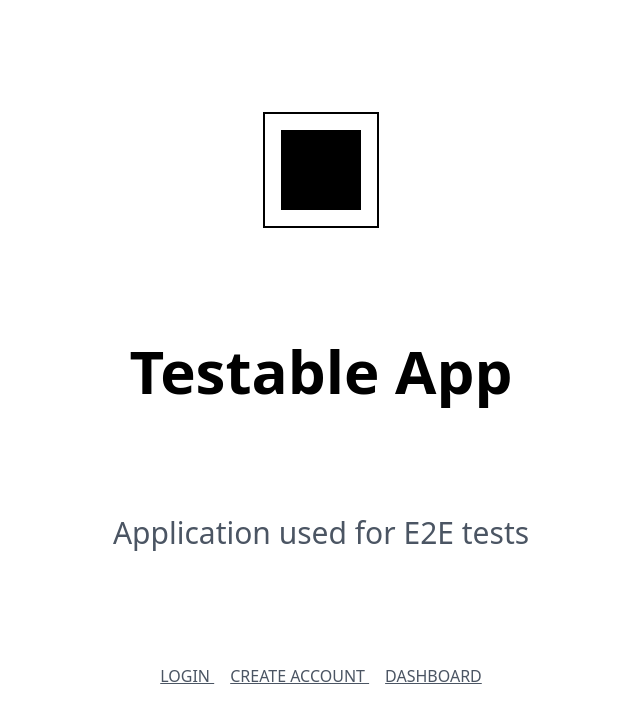
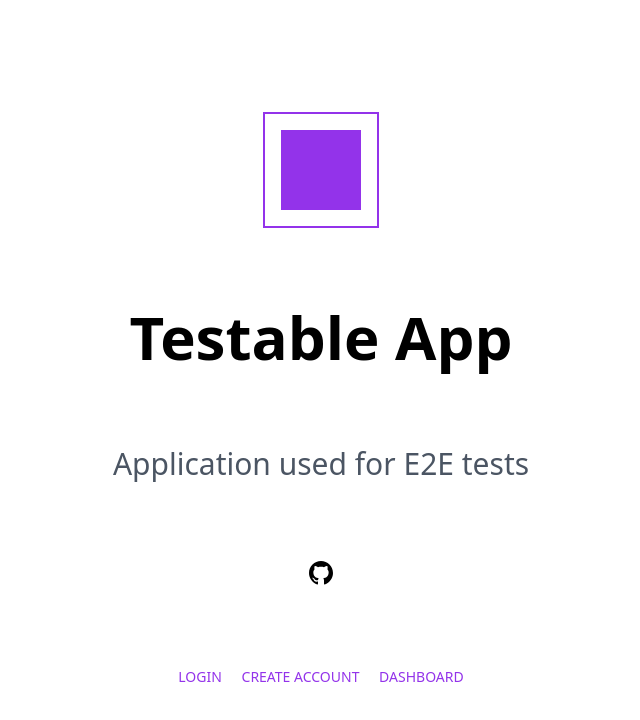
Before and after one commit to devnicholas/simple-testable-app, a website: page index.html in a window 1280 px wide. Shown: the whole page, without its empty margins (319-959 px from the left). Drawn offline with nearby package versions, Linux system fonts and the light colour scheme.

Commit message:
feat: go back button and github link

```diff
--- a/index.html
+++ b/index.html
@@ -17,6 +17,14 @@
         <h1 class="theme-title">Testable App</h1>
         <h2 class="theme-subtitle">Application used for E2E tests</h2>
         <div class="actions">
+            <a href="https://github.com/devnicholas/simple-testable-app" target="_blank" rel="noopener noreferrer">
+                <svg xmlns="http://www.w3.org/2000/svg" width="24" height="24" viewBox="0 0 24 24">
+                    <path
+                        d="M12 0c-6.626 0-12 5.373-12 12 0 5.302 3.438 9.8 8.207 11.387.599.111.793-.261.793-.577v-2.234c-3.338.726-4.033-1.416-4.033-1.416-.546-1.387-1.333-1.756-1.333-1.756-1.089-.745.083-.729.083-.729 1.205.084 1.839 1.237 1.839 1.237 1.07 1.834 2.807 1.304 3.492.997.107-.775.418-1.305.762-1.604-2.665-.305-5.467-1.334-5.467-5.931 0-1.311.469-2.381 1.236-3.221-.124-.303-.535-1.524.117-3.176 0 0 1.008-.322 3.301 1.23.957-.266 1.983-.399 3.003-.404 1.02.005 2.047.138 3.006.404 2.291-1.552 3.297-1.23 3.297-1.23.653 1.653.242 2.874.118 3.176.77.84 1.235 1.911 1.235 3.221 0 4.609-2.807 5.624-5.479 5.921.43.372.823 1.102.823 2.222v3.293c0 .319.192.694.801.576 4.765-1.589 8.199-6.086 8.199-11.386 0-6.627-5.373-12-12-12z" />
+                </svg>
+            </a>
+        </div>
+        <div class="actions">
             <a href="./login.html">
                 LOGIN
             </a>
@@ -32,4 +40,5 @@
 
 <script src="https://code.jquery.com/jquery-3.7.1.min.js" defer></script>
 <script type="module" src="./src/scripts.js" defer></script>
+
 </html>
--- a/src/style.css
+++ b/src/style.css
@@ -3,13 +3,13 @@
 @tailwind utilities;
 
 .page-wrapper {
-  @apply container h-screen flex flex-col py-28 justify-between items-center;
+  @apply container mx-auto h-screen flex flex-col py-28 justify-between items-center;
 }
 .logo {
-  @apply border-2 border-black p-4;
+  @apply border-2 border-purple-600 p-4;
 }
 .logo > div {
-  @apply bg-black w-20 h-20;
+  @apply bg-purple-600 w-20 h-20;
 }
 .theme-title {
   @apply font-bold text-6xl;
@@ -21,7 +21,7 @@
   @apply text-gray-600 font-light space-x-4;
 }
 .actions a {
-  @apply underline;
+  @apply font-medium text-sm text-purple-600 hover:underline;
 }
 
 .form-input {
```
Also changed, not shown: create-account.html (+2 -1 lines), login.html (+2 -1 lines), static/style.css.
